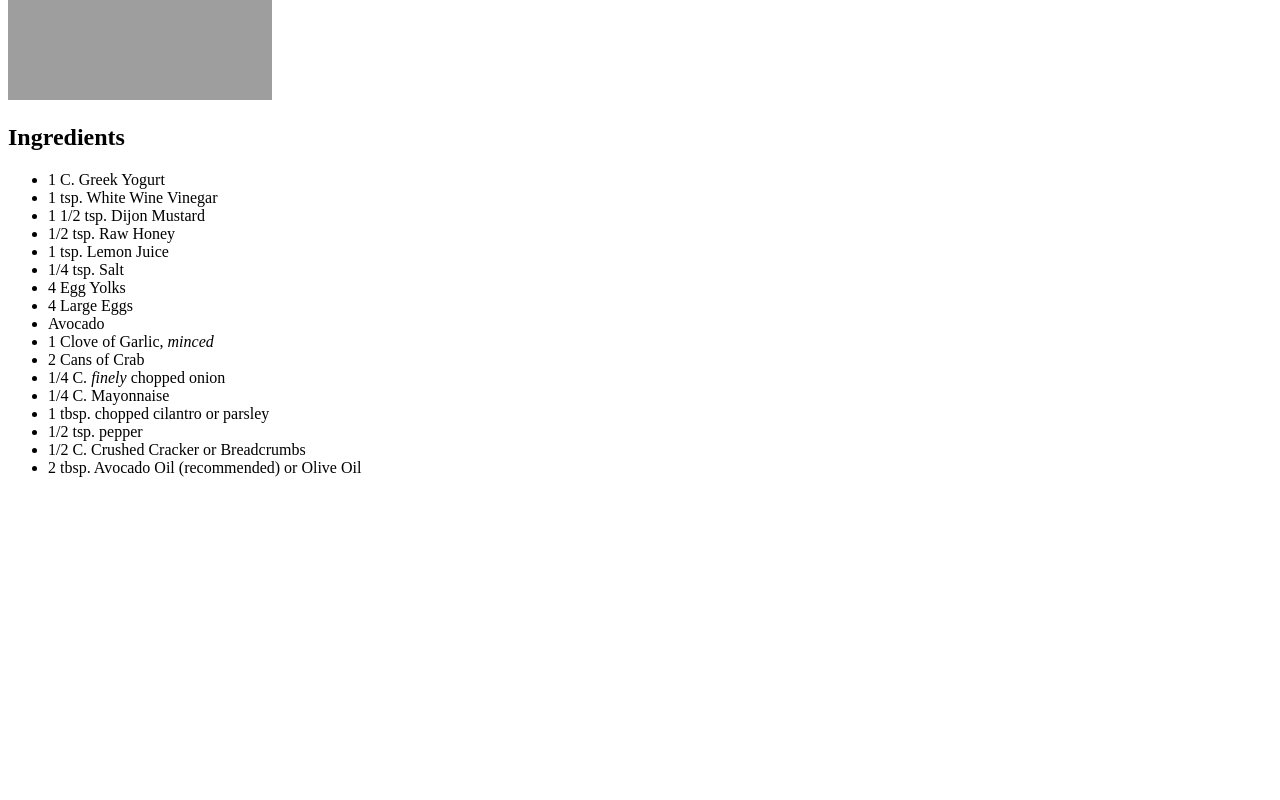
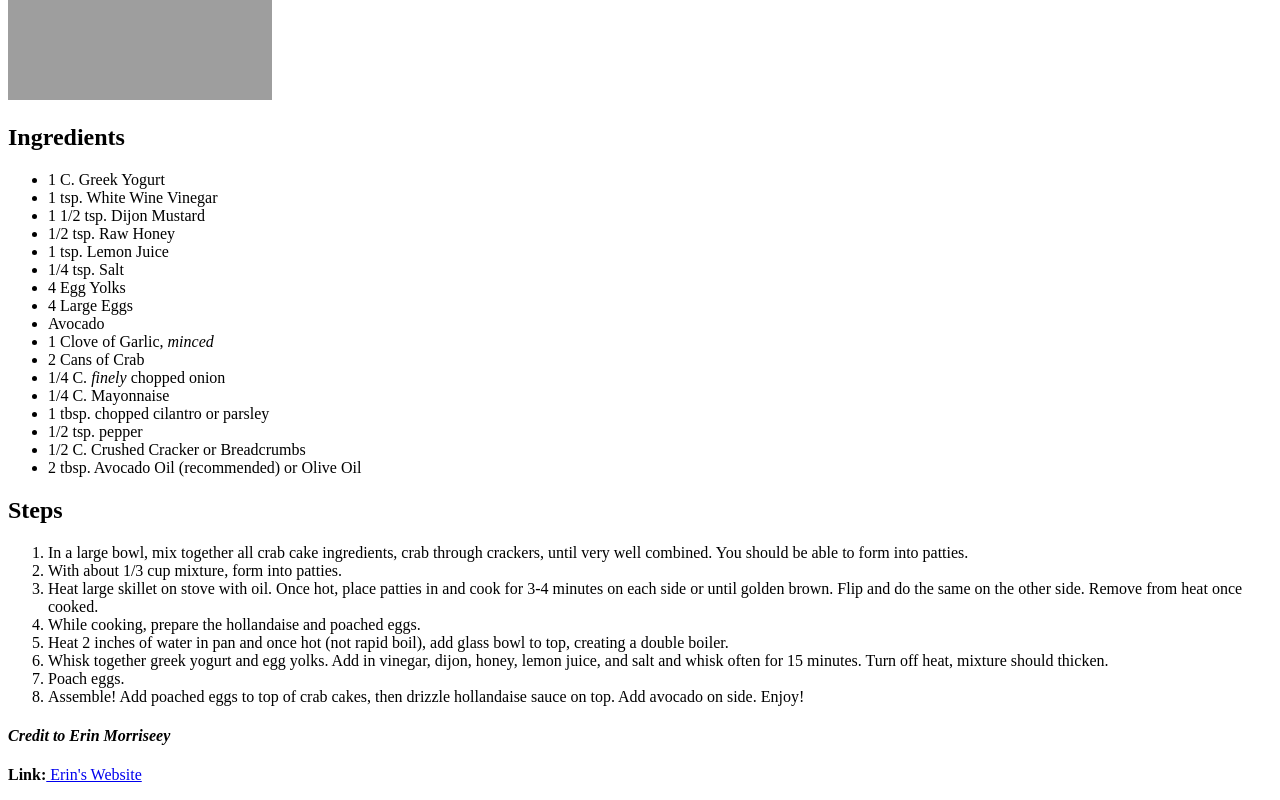
Before and after one commit to Jordashh/odin-recipes, a plain HTML site: page recipes/CrabCakeEggsBenedict.html in a window 1280 px wide. Shown: the part 709-1509 px from the top of the page. Before the commit the page ends 1202 px from the top, so only its background shows below. Drawn offline with Linux system fonts and the light colour scheme; grey boxes are pictures that could not be loaded.

Commit message:
Ordered List created on Page 1 / Experimented with Links in Paragraphs

```diff
--- a/recipes/CrabCakeEggsBenedict.html
+++ b/recipes/CrabCakeEggsBenedict.html
@@ -49,5 +49,21 @@
                 <li>2 tbsp. Avocado Oil (recommended) or Olive Oil</li>
             </ul>
 
+        <h2>Steps</h2>
+            <ol>
+                <li>In a large bowl, mix together all crab cake ingredients, crab through crackers, until very well combined. You should be
+                able to form into patties.</li>
+                <li>With about 1/3 cup mixture, form into patties.</li>
+                <li>Heat large skillet on stove with oil. Once hot, place patties in and cook for 3-4 minutes on each side or until
+                    golden brown. Flip and do the same on the other side. Remove from heat once cooked.</li>
+                <li>While cooking, prepare the hollandaise and poached eggs.</li>
+                <li>Heat 2 inches of water in pan and once hot (not rapid boil), add glass bowl to top, creating a double boiler. </li>
+                <li>Whisk together greek yogurt and egg yolks. Add in vinegar, dijon, honey, lemon juice, and salt and whisk often for 15 minutes. Turn off heat, mixture should thicken.</li>
+                <li>Poach eggs.</li>
+                <li>Assemble! Add poached eggs to top of crab cakes, then drizzle hollandaise sauce on top. Add avocado on side. Enjoy!</li>
+            </ol>
+
+            <h4><em>Credit to Erin Morriseey</em></h4>
+            <p><strong>Link:</strong><a href="https://www.erinliveswhole.com/healthy-crab-cakes-benedict/"> Erin's Website</a></p>
   </body>
 </html>
```
